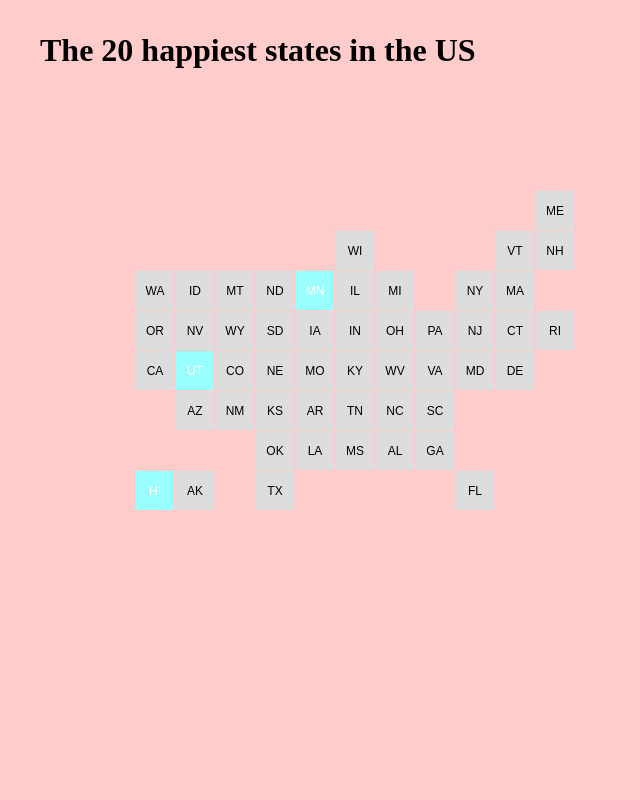
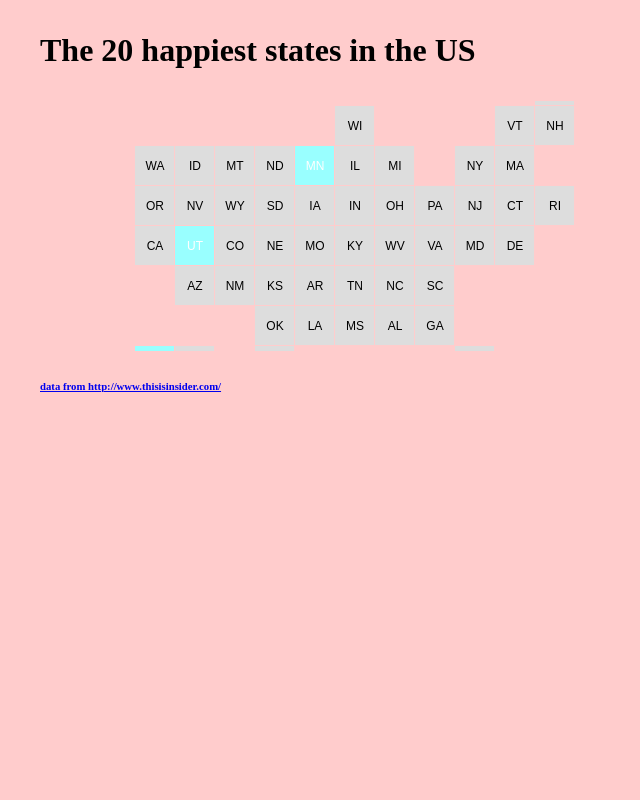
Before and after one commit to MelodyLai7/midnighr10, a plain HTML site: page index.html in a window 1280 px wide. Shown: the top 800 px of the page, without its empty margins (0-640 px from the left). Drawn offline with nearby package versions, Linux system fonts and the light colour scheme.

Commit message:
Add files via upload

```diff
--- a/index.html
+++ b/index.html
@@ -62,7 +62,7 @@ circle {
 
 </style>
 
-<svg width="750" height="500"></svg>
+<svg width="750" height="250"></svg>
 
 
 <script id="grid" type="text/plain">
@@ -119,10 +119,48 @@ state.append("text")
     .attr("dy", ".35em")
     .text(function(d) { return d.name; });
 
+</script>
 
 
-    var width = Math.max(960, innerWidth),
-    height = Math.max(500, innerHeight);
+<div><h6>
+
+
+
+<blockquote>
+
+<a href="http://www.thisisinsider.com/happiest-states-in-the-us-2017-9" target= "new">
+
+data from http://www.thisisinsider.com/
+
+</a>
+    </blockquote>
+
+
+
+</h6></div>
+
+
+
+<!--
+
+    <svg width="100%" height="105">
+    <rect x="2" y="2" width="100" height="100" style="stroke: #333; stroke-width: 3; fill: FireBrick;"/>
+    <rect x="120" y="2" width="200" height="100" style="stroke: #333; stroke-width: 3; fill: LightSkyBlue;"/>
+
+
+
+
+</svg>
+-->
+
+
+<!--   <hr>-->
+
+<script>
+
+
+var width = Math.max(960, innerWidth),
+    height = Math.max(250, innerHeight);
 var i = 0;
 var svg = d3.select("body").append("svg")
     .attr("width", width)
@@ -148,26 +186,11 @@ function particle() {
   d3.event.preventDefault();
 }
 
-
 </script>
 
 
-<div><h6>
 
 
-
-<blockquote>
-
-<a href="http://www.thisisinsider.com/happiest-states-in-the-us-2017-9" target= "new">
-
-data from http://www.thisisinsider.com/
-
-</a>
-    </blockquote>
-
-
-
-</h6></div>
 
 
 
```
